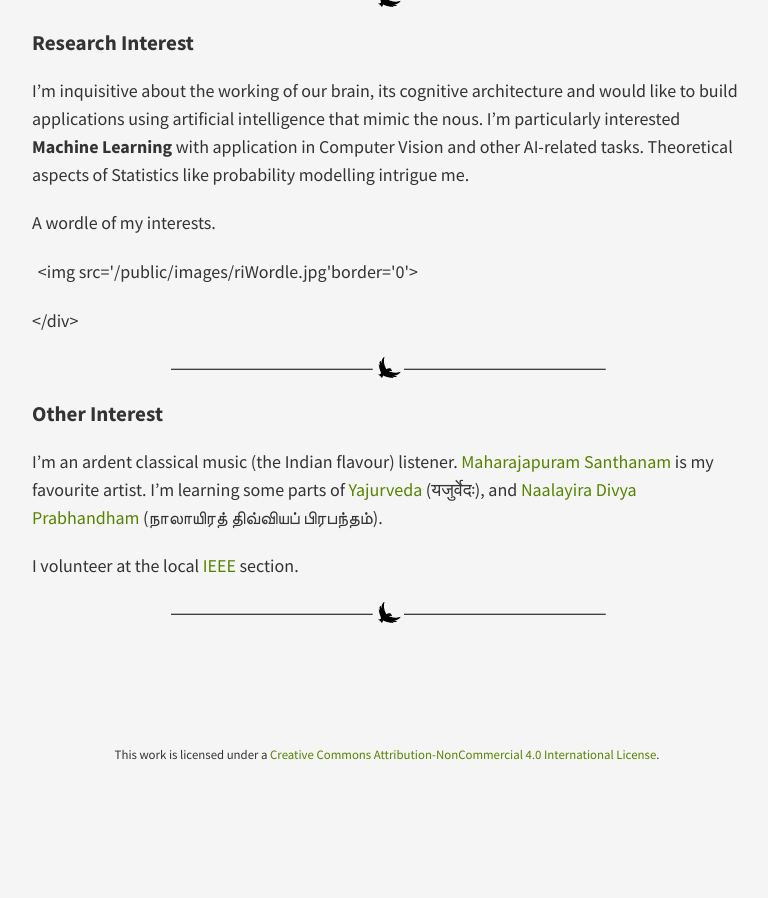
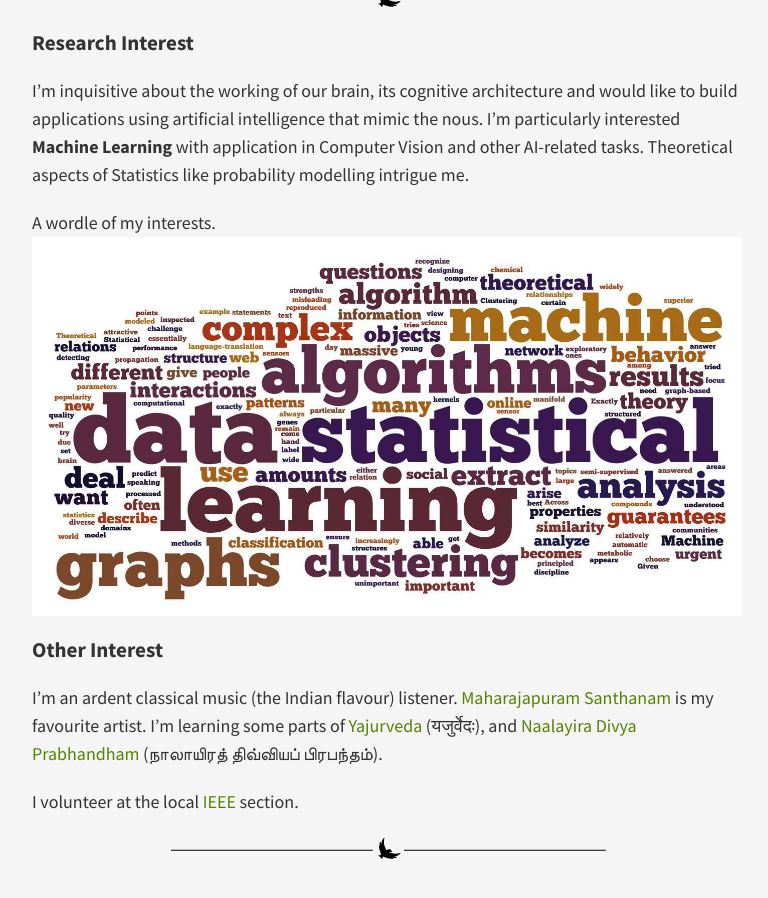
Before and after one commit to forkmsrini/forkmsrini.github.io-master, a Jekyll site: the page built from index.md, in a window 1280 px wide and 900 px high, scrolled down 571 px. Shown: the whole window, without its empty margins (253-1021 px from the left). Built offline with Jekyll 4.4.1, drawn with Linux system fonts in a browser that asks for light colours; nearby versions of some CDN libraries; Markdown is read by kramdown in place of the engine named in the settings; before the commit the page ends 1355 px from its top, so only the background shows below that.

Commit message:
Update index.md

```diff
--- a/index.md
+++ b/index.md
@@ -32,12 +32,7 @@ I currently work as a Project Assistant at the [Medical Intelligence and Languag
 I'm inquisitive about the working of our brain, its cognitive architecture and would like to build applications using artificial intelligence that mimic the nous. I'm particularly interested **Machine Learning** with application in Computer Vision and other AI-related tasks. Theoretical aspects of Statistics like probability modelling intrigue me.
 
 A wordle of my interests.
-<table text-align="center">
-<tr>
-<td><img src='/public/images/riWordle.jpg'border='0'></td>
-</tr>
-</table>
-</div>
+<img style="float:right" src="/public/images/riWordle.jpg">
 
 <hr/>
 
```
